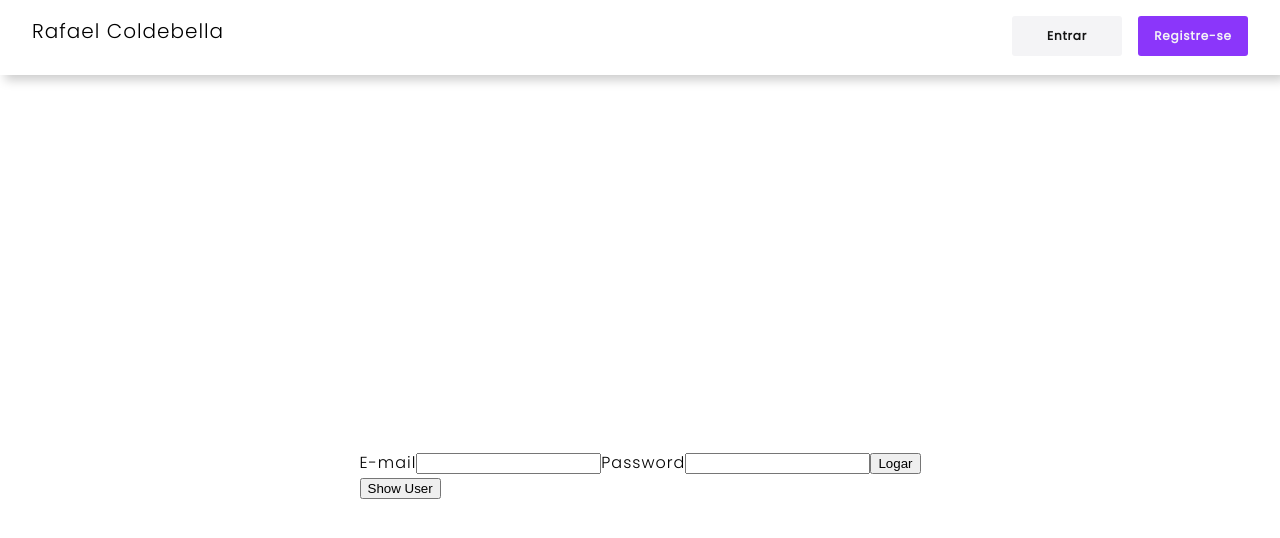
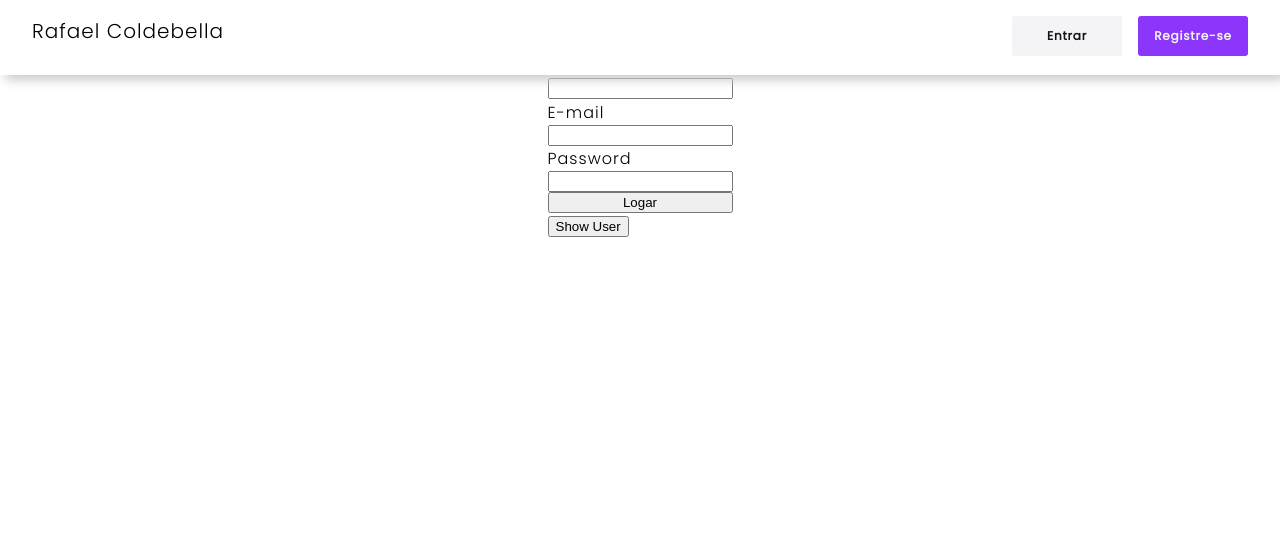
Before and after one commit to RafaelcVinicius/front-end, a Vue app: page /login in a window 1280 px wide. Shown: the top 538 px of the page. Built offline with nearby package versions, Linux system fonts and the light colour scheme.

Commit message:
feat: input Padrão

```diff
--- a/public/css/style.css
+++ b/public/css/style.css
@@ -5,8 +5,8 @@ body{
     letter-spacing: 1px;
 }
 #app{
-    width: 100vw;
-    height: 100vh;
+    width: 100%;
+    height: 100%;
 }
 
 .flex-js{justify-content: flex-start}
@@ -42,7 +42,14 @@ body{
 .m-2t{margin-top: 2rem;}
 .m-3t{margin-top: 3rem;}
 
-.w-100{width: 100%;}
-.h-100{height: 100%;}
+.w-100{width: 100%}
+.h-100{height: 100%}
+.h-300px{height: 300px}
 
-.h-300px{height: 300px;}
+.mw-1366{max-width: 1366px}
+
+.gap-c1{column-gap: 1rem}
+.gap-c2{column-gap: 2rem}
+
+.gap-r1{row-gap: 1rem}
+.gap-r2{row-gap: 2rem}
--- a/src/App.vue
+++ b/src/App.vue
@@ -5,6 +5,8 @@
 
 <script>
 import NavbarComponent from "@/components/NavbarComponent.vue";
+// import InputComponent from "./input/inputComponent.vue";
+
 
 export default {
   name: 'App',
--- a/src/components/LoginComponent.vue
+++ b/src/components/LoginComponent.vue
@@ -1,5 +1,9 @@
 <template>
-    <div>
+    <div class="flex-c gap-c1">
+        <input-component
+            v-model:value="email"
+        >
+        </input-component>
         <label for="email">E-mail</label>
         <input type="email" v-model="email" id="email" name="email">
         <label for="password">Password</label>
@@ -13,14 +17,21 @@
 <script>
 import api from "@/main";
 import ShowUserComponent from "./ShowUserComponent.vue";
+import InputComponent from "./input/InputPadraoComponent.vue";
 
 export default {
     name: "LoginComponent",
+    components: { ShowUserComponent, InputComponent },
     data() {
         return {
             email: "",
             password: "",
         };
+    },
+    watch:{
+        email(){
+            console.log(this.email);
+        }
     },
     methods: {
         logar() {
@@ -39,7 +50,6 @@ export default {
             });
         }
     },
-    components: { ShowUserComponent }
 }
 </script>
 
--- a/src/components/NavbarComponent.vue
+++ b/src/components/NavbarComponent.vue
@@ -1,6 +1,6 @@
 <template>
-  <div id="navBar">
-    <div class="flex-jb">
+  <div id="navBar" class="flex-jc">
+    <div class="flex-jb mw-1366 w-100">
       <div class="m-2l m-1t">
           <!-- <img src="" alt=""> -->
           <span class="font-20">Rafael Coldebella</span>
@@ -26,9 +26,7 @@
 <script>
 import ButtonLinkComponent from "../components/Buttons/ButtonLinkComponent.vue";
 export default {
-  components: {
-    ButtonLinkComponent: ButtonLinkComponent,
-  },
+  components: { ButtonLinkComponent },
 }
 </script>
 
--- /dev/null
+++ b/src/components/input/InputPadraoComponent.vue
@@ -0,0 +1,28 @@
+<template>
+  <div>
+    <input
+      type="text"
+      :value="value"
+      @input="$emit('update:value', $event.target.value)"
+    >
+  </div>
+</template>
+
+<script>
+export default {
+  name:'InputPadraoComponent',
+
+  emits: ['update:value'],
+
+  props:{
+    value:{
+      type:String,
+      required:true,
+    },
+  }
+}
+</script>
+
+<style>
+
+</style>
--- a/src/views/HomeView.vue
+++ b/src/views/HomeView.vue
@@ -1,15 +1,12 @@
 <template>
-  <NavbarComponent />
   <div class="w-100 flex-jc h-300px flex-ac font-40">Bem-vindo</div>
 </template>
 
 <script>
-import NavbarComponent from "@/components/NavbarComponent.vue";
 
 export default {
 name:'homeView',
  components: {
-    NavbarComponent: NavbarComponent
   },
 }
 </script>
```
